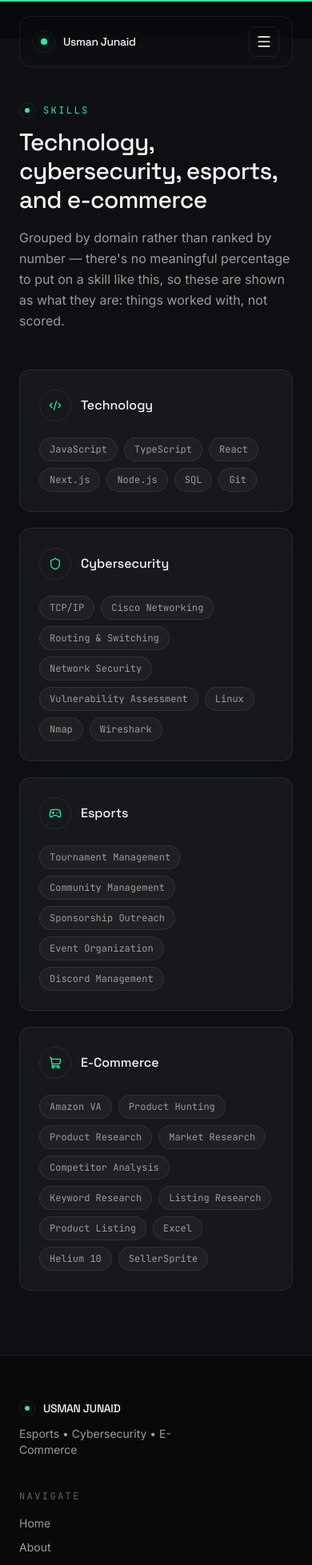
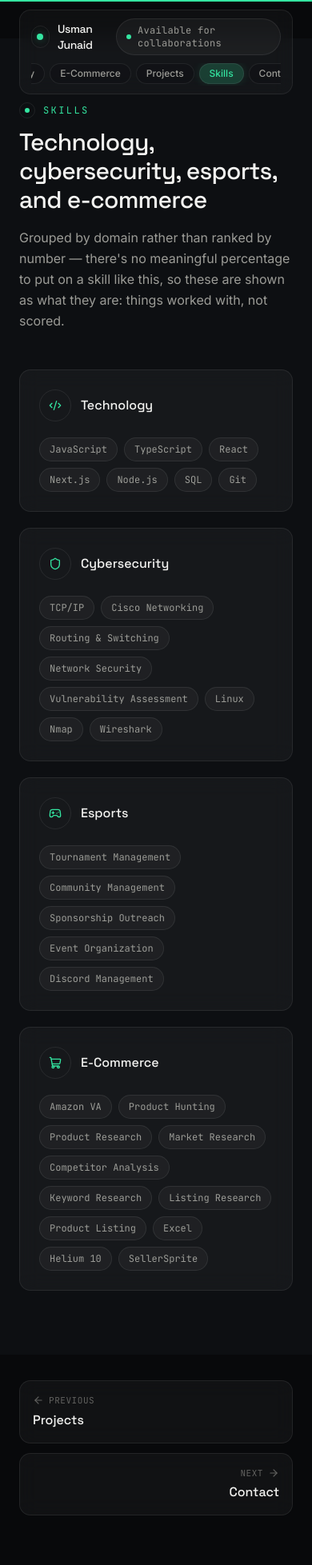
Before and after one commit to BULLET-USMAN/Usman-portfolio, a Next.js app: page /skills in a window 390 px wide. Shown: the top 1957 px of the page at 80% size. Built offline with nearby package versions, Linux system fonts and the light colour scheme; no server answers.

Commit message:
feat: add directly visible swipeable pill navigation and page flippers for phones

```diff
--- a/app/about/page.tsx
+++ b/app/about/page.tsx
@@ -2,6 +2,7 @@ import type { Metadata } from 'next'
 import { About } from '@/components/sections/About'
 import { Journey } from '@/components/sections/Journey'
 import { Achievements } from '@/components/sections/Achievements'
+import { PageNavigation } from '@/components/navigation/PageNavigation'
 
 export const metadata: Metadata = {
   title: 'About',
@@ -14,6 +15,10 @@ export default function AboutPage() {
       <About />
       <Journey />
       <Achievements />
+      <PageNavigation
+        prev={{ label: 'Home', href: '/' }}
+        next={{ label: 'Matrix Esports', href: '/matrix' }}
+      />
     </div>
   )
 }
--- a/app/contact/page.tsx
+++ b/app/contact/page.tsx
@@ -1,5 +1,6 @@
 import type { Metadata } from 'next'
 import { Contact } from '@/components/sections/Contact'
+import { PageNavigation } from '@/components/navigation/PageNavigation'
 
 export const metadata: Metadata = {
   title: 'Contact',
@@ -10,6 +11,10 @@ export default function ContactPage() {
   return (
     <div className="pt-12 sm:pt-16">
       <Contact />
+      <PageNavigation
+        prev={{ label: 'Skills', href: '/skills' }}
+        next={{ label: 'Home', href: '/' }}
+      />
     </div>
   )
 }
--- a/app/cybersecurity/page.tsx
+++ b/app/cybersecurity/page.tsx
@@ -1,5 +1,6 @@
 import type { Metadata } from 'next'
 import { Cybersecurity } from '@/components/sections/Cybersecurity'
+import { PageNavigation } from '@/components/navigation/PageNavigation'
 
 export const metadata: Metadata = {
   title: 'Cybersecurity',
@@ -10,6 +11,10 @@ export default function CybersecurityPage() {
   return (
     <div className="pt-12 sm:pt-16">
       <Cybersecurity />
+      <PageNavigation
+        prev={{ label: 'Matrix Esports', href: '/matrix' }}
+        next={{ label: 'E-Commerce', href: '/ecommerce' }}
+      />
     </div>
   )
 }
--- a/app/ecommerce/page.tsx
+++ b/app/ecommerce/page.tsx
@@ -1,5 +1,6 @@
 import type { Metadata } from 'next'
 import { Ecommerce } from '@/components/sections/Ecommerce'
+import { PageNavigation } from '@/components/navigation/PageNavigation'
 
 export const metadata: Metadata = {
   title: 'E-Commerce',
@@ -10,6 +11,10 @@ export default function EcommercePage() {
   return (
     <div className="pt-12 sm:pt-16">
       <Ecommerce />
+      <PageNavigation
+        prev={{ label: 'Cybersecurity', href: '/cybersecurity' }}
+        next={{ label: 'Projects', href: '/projects' }}
+      />
     </div>
   )
 }
--- a/app/matrix/page.tsx
+++ b/app/matrix/page.tsx
@@ -1,5 +1,6 @@
 import type { Metadata } from 'next'
 import { MatrixEsports } from '@/components/sections/MatrixEsports'
+import { PageNavigation } from '@/components/navigation/PageNavigation'
 
 export const metadata: Metadata = {
   title: 'Matrix Esports',
@@ -10,6 +11,10 @@ export default function MatrixPage() {
   return (
     <div className="pt-12 sm:pt-16">
       <MatrixEsports />
+      <PageNavigation
+        prev={{ label: 'About', href: '/about' }}
+        next={{ label: 'Cybersecurity', href: '/cybersecurity' }}
+      />
     </div>
   )
 }
--- a/app/projects/page.tsx
+++ b/app/projects/page.tsx
@@ -1,5 +1,6 @@
 import type { Metadata } from 'next'
 import { Projects } from '@/components/sections/Projects'
+import { PageNavigation } from '@/components/navigation/PageNavigation'
 
 export const metadata: Metadata = {
   title: 'Projects',
@@ -10,6 +11,10 @@ export default function ProjectsPage() {
   return (
     <div className="pt-12 sm:pt-16">
       <Projects />
+      <PageNavigation
+        prev={{ label: 'E-Commerce', href: '/ecommerce' }}
+        next={{ label: 'Skills', href: '/skills' }}
+      />
     </div>
   )
 }
--- a/app/skills/page.tsx
+++ b/app/skills/page.tsx
@@ -1,5 +1,6 @@
 import type { Metadata } from 'next'
 import { Skills } from '@/components/sections/Skills'
+import { PageNavigation } from '@/components/navigation/PageNavigation'
 
 export const metadata: Metadata = {
   title: 'Skills',
@@ -10,6 +11,10 @@ export default function SkillsPage() {
   return (
     <div className="pt-12 sm:pt-16">
       <Skills />
+      <PageNavigation
+        prev={{ label: 'Projects', href: '/projects' }}
+        next={{ label: 'Contact', href: '/contact' }}
+      />
     </div>
   )
 }
--- a/components/navigation/Navbar.tsx
+++ b/components/navigation/Navbar.tsx
@@ -1,19 +1,17 @@
 'use client'
 
-import { useEffect, useState } from 'react'
+import { useEffect, useRef, useState } from 'react'
 import Link from 'next/link'
 import { usePathname } from 'next/navigation'
 import { motion } from 'framer-motion'
-import { Menu } from 'lucide-react'
 import { siteConfig } from '@/data/site.config'
 import { Badge } from '@/components/ui/Badge'
-import { MobileMenu } from '@/components/navigation/MobileMenu'
 import { cn } from '@/lib/utils'
 
 export function Navbar() {
   const [scrolled, setScrolled] = useState(false)
-  const [mobileOpen, setMobileOpen] = useState(false)
   const pathname = usePathname()
+  const pillListRef = useRef<HTMLDivElement>(null)
 
   useEffect(() => {
     const onScroll = () => setScrolled(window.scrollY > 16)
@@ -22,13 +20,14 @@ export function Navbar() {
     return () => window.removeEventListener('scroll', onScroll)
   }, [])
 
-  // Lock body scroll while the mobile menu is open
+  // Auto-scroll the mobile pill bar to keep the active item in view
   useEffect(() => {
-    document.body.style.overflow = mobileOpen ? 'hidden' : ''
-    return () => {
-      document.body.style.overflow = ''
+    if (!pillListRef.current) return
+    const activeEl = pillListRef.current.querySelector<HTMLElement>('[data-active="true"]')
+    if (activeEl) {
+      activeEl.scrollIntoView({ behavior: 'smooth', block: 'nearest', inline: 'center' })
     }
-  }, [mobileOpen])
+  }, [pathname])
 
   return (
     <>
@@ -39,7 +38,7 @@ export function Navbar() {
       <header
         className={cn(
           'fixed inset-x-0 top-0 z-50 transition-all duration-300',
-          scrolled ? 'py-3' : 'py-5'
+          scrolled ? 'py-2.5 sm:py-3' : 'py-3 sm:py-5'
         )}
       >
         <div className="shell">
@@ -48,12 +47,14 @@ export function Navbar() {
             animate={{ opacity: 1, y: 0 }}
             transition={{ duration: 0.5, ease: 'easeOut' }}
             className={cn(
-              'flex items-center justify-between rounded-[var(--radius-md)] border px-4 py-3 backdrop-blur-md transition-colors duration-300 sm:px-5',
+              'rounded-[var(--radius-md)] border px-3.5 py-2.5 backdrop-blur-md transition-colors duration-300 sm:px-5 sm:py-3',
               scrolled
                 ? 'border-border bg-surface-glass'
-                : 'border-transparent bg-transparent'
+                : 'border-border/40 bg-surface-glass/75'
             )}
           >
+            {/* Top row */}
+            <div className="flex items-center justify-between">
               <Link href="/" className="flex items-center gap-2.5">
                 <span
                   aria-hidden="true"
@@ -66,6 +67,7 @@ export function Navbar() {
                 </span>
               </Link>
 
+              {/* Desktop links */}
               <div className="hidden items-center gap-1 xl:flex">
                 {siteConfig.nav.map((item) => {
                   const isActive =
@@ -95,26 +97,46 @@ export function Navbar() {
                 })}
               </div>
 
-            <div className="hidden items-center gap-4 xl:flex">
+              {/* Status badge */}
+              <div className="flex items-center gap-4">
                 {siteConfig.availability.isAvailable && (
                   <Badge dot>{siteConfig.availability.label}</Badge>
                 )}
               </div>
+            </div>
 
-            <button
-              type="button"
-              onClick={() => setMobileOpen(true)}
-              className="flex items-center justify-center rounded-[var(--radius-sm)] border border-border p-2 text-text-primary xl:hidden"
-              aria-label="Open menu"
-              aria-expanded={mobileOpen}
+            {/* Mobile horizontal pill navigation: directly visible and swipeable on phones */}
+            <div
+              ref={pillListRef}
+              className="mt-2.5 flex items-center gap-1.5 overflow-x-auto pb-0.5 xl:hidden [scrollbar-width:none] [-ms-overflow-style:none] [&::-webkit-scrollbar]:hidden"
             >
-              <Menu className="h-5 w-5" aria-hidden="true" />
-            </button>
+              {siteConfig.nav.map((item) => {
+                const isActive =
+                  item.href === '/'
+                    ? pathname === '/'
+                    : pathname === item.href || pathname.startsWith(item.href + '/')
+
+                return (
+                  <Link
+                    key={item.href}
+                    href={item.href}
+                    data-active={isActive ? 'true' : undefined}
+                    aria-current={isActive ? 'page' : undefined}
+                    className={cn(
+                      'shrink-0 rounded-full px-3 py-1 text-xs font-medium transition-all duration-200',
+                      isActive
+                        ? 'border border-accent/60 bg-accent/20 text-accent shadow-[0_0_12px_var(--color-accent-dim)]'
+                        : 'border border-border/70 bg-surface/60 text-text-secondary hover:border-accent-line hover:text-text-primary'
+                    )}
+                  >
+                    {item.label}
+                  </Link>
+                )
+              })}
+            </div>
           </motion.nav>
         </div>
       </header>
-
-      <MobileMenu open={mobileOpen} onClose={() => setMobileOpen(false)} />
     </>
   )
 }
--- /dev/null
+++ b/components/navigation/PageNavigation.tsx
@@ -0,0 +1,48 @@
+import Link from 'next/link'
+import { ArrowLeft, ArrowRight } from 'lucide-react'
+import { GlassCard } from '@/components/ui/GlassCard'
+import { cn } from '@/lib/utils'
+
+interface PageNavigationProps {
+  prev?: { label: string; href: string }
+  next?: { label: string; href: string }
+  className?: string
+}
+
+export function PageNavigation({ prev, next, className }: PageNavigationProps) {
+  return (
+    <div className={cn('shell pb-20 pt-8', className)}>
+      <div className="flex flex-col gap-3 sm:flex-row sm:items-center sm:justify-between">
+        {prev ? (
+          <Link href={prev.href} className="group flex-1">
+            <GlassCard interactive className="p-4 sm:p-5">
+              <span className="flex items-center gap-1.5 font-mono text-[11px] uppercase tracking-wider text-text-muted transition-colors group-hover:text-accent">
+                <ArrowLeft className="h-3.5 w-3.5 transition-transform group-hover:-translate-x-1" />
+                Previous
+              </span>
+              <p className="mt-1 font-display text-base font-medium text-text-primary group-hover:text-accent">
+                {prev.label}
+              </p>
+            </GlassCard>
+          </Link>
+        ) : (
+          <div className="hidden sm:block sm:flex-1" />
+        )}
+
+        {next && (
+          <Link href={next.href} className="group flex-1 text-right">
+            <GlassCard interactive className="p-4 sm:p-5">
+              <span className="flex items-center justify-end gap-1.5 font-mono text-[11px] uppercase tracking-wider text-text-muted transition-colors group-hover:text-accent">
+                Next
+                <ArrowRight className="h-3.5 w-3.5 transition-transform group-hover:translate-x-1" />
+              </span>
+              <p className="mt-1 font-display text-base font-medium text-text-primary group-hover:text-accent">
+                {next.label}
+              </p>
+            </GlassCard>
+          </Link>
+        )}
+      </div>
+    </div>
+  )
+}
```
Also changed, not shown: 1 other file (tests, documents, lock files or other folders). Lines whose indentation alone changed are shown as unchanged.
